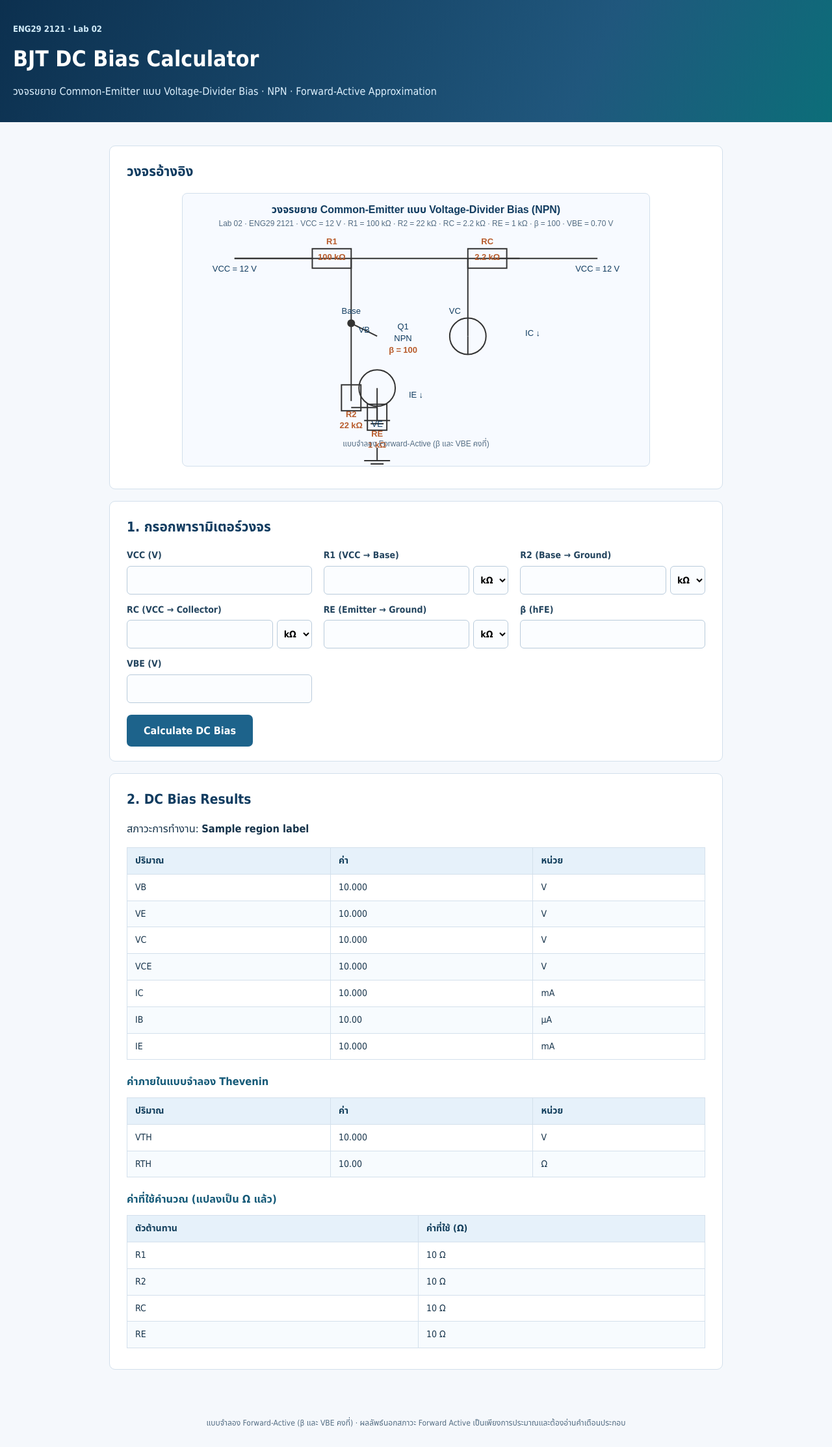
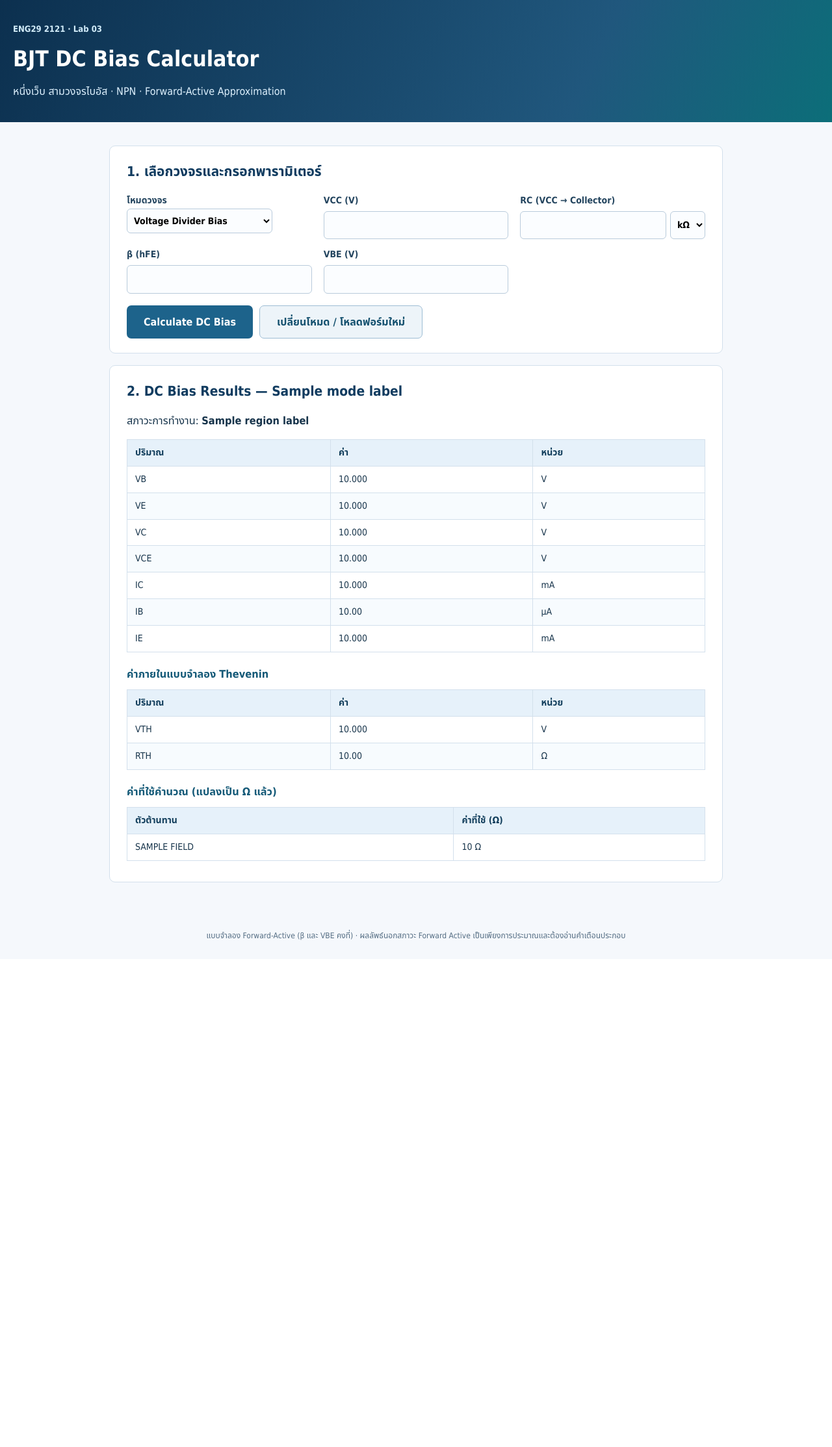
Before and after one commit to knoty1487/bjt-dc-bias-web-app, a Flask app: template templates/index.html in a window 1280 px wide. Shown: the whole page at 65% size. After the commit the page ends 1447 px from the top, so only its background shows below. Run offline with Flask 3, Linux system fonts and the light colour scheme; the template is opened without the code that fills it: most values are stand-ins (such as "Sample title", 1, 10 or a date in 2020); some libraries are stand-ins or nearby versions.

Commit message:
Add Fixed and Emitter bias modes with mode-aware web form (Lab 03)

```diff
--- a/app.py
+++ b/app.py
@@ -1,19 +1,39 @@
-"""Flask application for the Lab 02 BJT DC bias calculator.
+"""Flask application for the Lab 03 BJT DC bias calculator.
 
 Routes:
-  GET  /           -> input form
-  POST /calculate  -> validate input, run dc_bias.calculate_dc_bias, render results
+  GET  /           -> input form (default: voltage-divider bias)
+  POST /calculate  -> validate input, select the model by mode, render results
+                      action=change_mode only reloads the form for the chosen mode
 """
 
 from flask import Flask, render_template, request
 
-from dc_bias import InvalidInputError, calculate_dc_bias
+from dc_bias import (
+    MODES,
+    MODE_DIVIDER,
+    MODE_EMITTER,
+    MODE_FIXED,
+    InvalidInputError,
+    calculate_dc_bias,
+    calculate_emitter_bias,
+    calculate_fixed_bias,
+)
 
 app = Flask(__name__)
 
-_RESISTOR_FIELDS = ("r1", "r2", "rc", "re")
-_RESISTOR_LABELS = {"r1": "R1", "r2": "R2", "rc": "RC", "re": "RE"}
+_ALL_RESISTOR_FIELDS = ("r1", "r2", "rb", "rc", "re")
+_RESISTOR_LABELS = {"r1": "R1", "r2": "R2", "rb": "RB", "rc": "RC", "re": "RE"}
 _UNITS = {"ohm": 1.0, "kohm": 1000.0}
+_MODE_FIELDS = {
+    MODE_DIVIDER: ("r1", "r2", "re"),
+    MODE_FIXED: ("rb",),
+    MODE_EMITTER: ("rb", "re"),
+}
+_MODE_LABELS = {
+    MODE_DIVIDER: "Voltage Divider Bias",
+    MODE_FIXED: "Fixed Bias",
+    MODE_EMITTER: "Emitter Bias (แหล่งจ่ายเดียว)",
+}
 _REGION_LABELS = {
     "active": "Forward Active (ใช้งานได้ตามแบบจำลอง)",
     "cutoff": "Cutoff (ทรานซิสเตอร์ไม่นำกระแส)",
@@ -26,9 +46,12 @@ def _read_number(form, field, label):
     if not raw:
         raise InvalidInputError(f"{label}: กรุณากรอกค่า")
     try:
-        return float(raw)
+        value = float(raw)
     except ValueError:
         raise InvalidInputError(f"{label}: ต้องเป็นตัวเลข") from None
+    if value != value or value in (float("inf"), float("-inf")):
+        raise InvalidInputError(f"{label}: ต้องเป็นจำนวนจำกัด")
+    return value
 
 
 def _read_resistance(form, field):
@@ -40,50 +63,85 @@ def _read_resistance(form, field):
     return value * _UNITS[unit]
 
 
+def _read_mode(form):
+    mode = (form.get("mode") or MODE_DIVIDER).strip()
+    if mode not in MODES:
+        raise InvalidInputError("โหมดไม่ถูกต้อง กรุณาเลือกโหมดวงจรที่กำหนด")
+    return mode
+
+
 def _form_context():
+    source = request.form
+    raw_mode = (source.get("mode") or MODE_DIVIDER).strip()
+    mode = raw_mode if raw_mode in MODES else MODE_DIVIDER
     values = {
-        key: request.form.get(key, "")
-        for key in ("vcc", "r1", "r2", "rc", "re", "beta", "vbe")
+        key: source.get(key, "")
+        for key in ("vcc", "r1", "r2", "rb", "rc", "re", "beta", "vbe")
     }
+    values["mode"] = mode
     units = {
-        key: request.form.get(f"unit_{key}", "kohm")
-        for key in _RESISTOR_FIELDS
+        key: source.get(f"unit_{key}", "kohm") or "kohm"
+        for key in _ALL_RESISTOR_FIELDS
     }
-    if units["r1"] not in _UNITS:
-        units = {key: "kohm" for key in _RESISTOR_FIELDS}
-    return values, units
+    if any(units[key] not in _UNITS for key in _ALL_RESISTOR_FIELDS):
+        units = {key: "kohm" for key in _ALL_RESISTOR_FIELDS}
+    return values, units, mode
+
+
+def _render_form(values, units, mode, **extra):
+    return render_template(
+        "index.html",
+        values=values,
+        units=units,
+        mode=mode,
+        mode_label=_MODE_LABELS[mode],
+        mode_fields=_MODE_FIELDS[mode],
+        **extra,
+    )
 
 
 @app.get("/")
 def index():
-    units = {key: "kohm" for key in _RESISTOR_FIELDS}
-    return render_template("index.html", values={}, units=units)
+    units = {key: "kohm" for key in _ALL_RESISTOR_FIELDS}
+    return _render_form({}, units, MODE_DIVIDER)
 
 
 @app.post("/calculate")
 def calculate():
-    values, units = _form_context()
+    values, units, mode = _form_context()
     try:
+        mode = _read_mode(request.form)
+        values["mode"] = mode
+
+        if request.form.get("action") == "change_mode":
+            return _render_form(values, units, mode)
+
         vcc = _read_number(request.form, "vcc", "VCC")
-        resistors = {field: _read_resistance(request.form, field) for field in _RESISTOR_FIELDS}
+        rc = _read_resistance(request.form, "rc")
         beta = _read_number(request.form, "beta", "β")
         vbe = _read_number(request.form, "vbe", "VBE")
-        result = calculate_dc_bias(
-            vcc,
-            resistors["r1"],
-            resistors["r2"],
-            resistors["rc"],
-            resistors["re"],
-            beta,
-            vbe,
-        )
+        resistors = {
+            field: _read_resistance(request.form, field)
+            for field in _MODE_FIELDS[mode]
+        }
+
+        if mode == MODE_DIVIDER:
+            result = calculate_dc_bias(
+                vcc, resistors["r1"], resistors["r2"], rc, resistors["re"], beta, vbe
+            )
+        elif mode == MODE_FIXED:
+            result = calculate_fixed_bias(vcc, resistors["rb"], rc, beta, vbe)
+        else:
+            result = calculate_emitter_bias(
+                vcc, resistors["rb"], resistors["re"], rc, beta, vbe
+            )
     except InvalidInputError as exc:
-        return render_template("index.html", values=values, units=units, error=str(exc)), 400
+        return _render_form(values, units, mode, error=str(exc)), 400
 
-    return render_template(
-        "index.html",
-        values=values,
-        units=units,
+    return _render_form(
+        values,
+        units,
+        mode,
         result=result,
         region_label=_REGION_LABELS[result.region],
         resistors=resistors,
--- a/static/style.css
+++ b/static/style.css
@@ -131,6 +131,22 @@ button:hover {
   background: #15516f;
 }
 
+.actions {
+  display: flex;
+  flex-wrap: wrap;
+  gap: 10px;
+}
+
+button.secondary {
+  background: #edf4f9;
+  color: #15516f;
+  border: 1px solid #9dbdd4;
+}
+
+button.secondary:hover {
+  background: #dbeaf4;
+}
+
 .region {
   margin: 4px 0 14px;
   font-size: 1.02rem;
--- a/templates/index.html
+++ b/templates/index.html
@@ -3,69 +3,59 @@
 <head>
   <meta charset="utf-8">
   <meta name="viewport" content="width=device-width, initial-scale=1">
-  <title>BJT DC Bias Calculator — Voltage Divider</title>
+  <title>BJT DC Bias Calculator — {{ mode_label }}</title>
   <link rel="stylesheet" href="{{ url_for('static', filename='style.css') }}">
 </head>
 <body>
   <header class="hero">
-    <p class="eyebrow">ENG29 2121 · Lab 02</p>
+    <p class="eyebrow">ENG29 2121 · Lab 03</p>
     <h1>BJT DC Bias Calculator</h1>
-    <p class="subtitle">วงจรขยาย Common-Emitter แบบ Voltage-Divider Bias · NPN · Forward-Active Approximation</p>
+    <p class="subtitle">หนึ่งเว็บ สามวงจรไบอัส · NPN · Forward-Active Approximation</p>
   </header>
 
+  {% macro resistor_field(name, label) %}
+  <label>{{ label }}
+    <span class="input-row">
+      <input type="number" step="any" name="{{ name }}" value="{{ values.get(name, '') }}" required>
+      <select name="unit_{{ name }}" aria-label="หน่วยของ {{ label }}">
+        <option value="kohm" {% if units.get(name, 'kohm') == 'kohm' %}selected{% endif %}>kΩ</option>
+        <option value="ohm" {% if units.get(name) == 'ohm' %}selected{% endif %}>Ω</option>
+      </select>
+    </span>
+  </label>
+  {% endmacro %}
+
   <main>
+    {% if mode == 'divider' %}
     <section class="card">
       <h2>วงจรอ้างอิง</h2>
       <img src="{{ url_for('static', filename='bjt-circuit.svg') }}" alt="BJT Voltage Divider Bias circuit" style="width:100%;max-width:720px;margin:12px auto;display:block;border:1px solid var(--line);border-radius:8px;background:#f7faff;">
     </section>
+    {% endif %}
 
     <section class="card">
-      <h2>1. กรอกพารามิเตอร์วงจร</h2>
+      <h2>1. เลือกวงจรและกรอกพารามิเตอร์</h2>
       <form method="post" action="{{ url_for('calculate') }}">
         <div class="grid">
+          <label>โหมดวงจร
+            <select name="mode" id="mode">
+              <option value="divider" {% if mode == 'divider' %}selected{% endif %}>Voltage Divider Bias</option>
+              <option value="fixed" {% if mode == 'fixed' %}selected{% endif %}>Fixed Bias</option>
+              <option value="emitter" {% if mode == 'emitter' %}selected{% endif %}>Emitter Bias (แหล่งจ่ายเดียว)</option>
+            </select>
+          </label>
+
           <label>VCC (V)
             <input type="number" step="any" name="vcc" value="{{ values.get('vcc', '') }}" required>
           </label>
 
-          <label>R1 (VCC → Base)
-            <span class="input-row">
-              <input type="number" step="any" name="r1" value="{{ values.get('r1', '') }}" required>
-              <select name="unit_r1">
-                <option value="kohm" {% if units.get('r1', 'kohm') == 'kohm' %}selected{% endif %}>kΩ</option>
-                <option value="ohm" {% if units.get('r1') == 'ohm' %}selected{% endif %}>Ω</option>
-              </select>
-            </span>
-          </label>
+          {% if 'r1' in mode_fields %}{{ resistor_field('r1', 'R1 (VCC → Base)') }}{% endif %}
+          {% if 'r2' in mode_fields %}{{ resistor_field('r2', 'R2 (Base → Ground)') }}{% endif %}
+          {% if 'rb' in mode_fields %}{{ resistor_field('rb', 'RB (VCC → Base) · 1 MΩ = 1000 kΩ') }}{% endif %}
 
-          <label>R2 (Base → Ground)
-            <span class="input-row">
-              <input type="number" step="any" name="r2" value="{{ values.get('r2', '') }}" required>
-              <select name="unit_r2">
-                <option value="kohm" {% if units.get('r2', 'kohm') == 'kohm' %}selected{% endif %}>kΩ</option>
-                <option value="ohm" {% if units.get('r2') == 'ohm' %}selected{% endif %}>Ω</option>
-              </select>
-            </span>
-          </label>
+          {{ resistor_field('rc', 'RC (VCC → Collector)') }}
 
-          <label>RC (VCC → Collector)
-            <span class="input-row">
-              <input type="number" step="any" name="rc" value="{{ values.get('rc', '') }}" required>
-              <select name="unit_rc">
-                <option value="kohm" {% if units.get('rc', 'kohm') == 'kohm' %}selected{% endif %}>kΩ</option>
-                <option value="ohm" {% if units.get('rc') == 'ohm' %}selected{% endif %}>Ω</option>
-              </select>
-            </span>
-          </label>
-
-          <label>RE (Emitter → Ground)
-            <span class="input-row">
-              <input type="number" step="any" name="re" value="{{ values.get('re', '') }}" required>
-              <select name="unit_re">
-                <option value="kohm" {% if units.get('re', 'kohm') == 'kohm' %}selected{% endif %}>kΩ</option>
-                <option value="ohm" {% if units.get('re') == 'ohm' %}selected{% endif %}>Ω</option>
-              </select>
-            </span>
-          </label>
+          {% if 're' in mode_fields %}{{ resistor_field('re', 'RE (Emitter → Ground)') }}{% endif %}
 
           <label>β (hFE)
             <input type="number" step="any" name="beta" value="{{ values.get('beta', '') }}" required>
@@ -76,7 +66,10 @@
           </label>
         </div>
 
-        <button type="submit">Calculate DC Bias</button>
+        <div class="actions">
+          <button type="submit" name="action" value="calculate">Calculate DC Bias</button>
+          <button type="submit" name="action" value="change_mode" class="secondary">เปลี่ยนโหมด / โหลดฟอร์มใหม่</button>
+        </div>
       </form>
 
       {% if error %}
@@ -88,7 +81,7 @@
 
     {% if result %}
     <section class="card">
-      <h2>2. DC Bias Results</h2>
+      <h2>2. DC Bias Results — {{ mode_label }}</h2>
 
       <p class="region">สภาวะการทำงาน: <strong>{{ region_label }}</strong></p>
 
@@ -111,6 +104,7 @@
         </tbody>
       </table>
 
+      {% if result.vth is not none %}
       <h3>ค่าภายในแบบจำลอง Thevenin</h3>
       <table>
         <thead>
@@ -121,6 +115,7 @@
           <tr><td>RTH</td><td>{{ "{:,.2f}".format(result.rth) }}</td><td>Ω</td></tr>
         </tbody>
       </table>
+      {% endif %}
 
       <h3>ค่าที่ใช้คำนวณ (แปลงเป็น Ω แล้ว)</h3>
       <table>
@@ -128,10 +123,9 @@
           <tr><th>ตัวต้านทาน</th><th>ค่าที่ใช้ (Ω)</th></tr>
         </thead>
         <tbody>
-          <tr><td>R1</td><td>{{ "{:,.0f}".format(resistors['r1']) }} Ω</td></tr>
-          <tr><td>R2</td><td>{{ "{:,.0f}".format(resistors['r2']) }} Ω</td></tr>
-          <tr><td>RC</td><td>{{ "{:,.0f}".format(resistors['rc']) }} Ω</td></tr>
-          <tr><td>RE</td><td>{{ "{:,.0f}".format(resistors['re']) }} Ω</td></tr>
+          {% for field, value in resistors.items() %}
+          <tr><td>{{ field|upper }}</td><td>{{ "{:,.0f}".format(value) }} Ω</td></tr>
+          {% endfor %}
         </tbody>
       </table>
     </section>
```
Also changed, not shown: AGENTS.md (+4 -2 lines), dc_bias.py (+131 -39 lines), docs/superpowers/plans/2026-11-17-lab03-three-bias-modes.md (added, +50 -0 lines), docs/superpowers/specs/2026-11-17-lab03-three-bias-modes-design.md (added, +43 -0 lines), docs/validation.md (+86 -0 lines), tests/test_dc_bias.py (+55 -0 lines), tests/test_web.py (+51 -0 lines), README.md, 1 other file.
